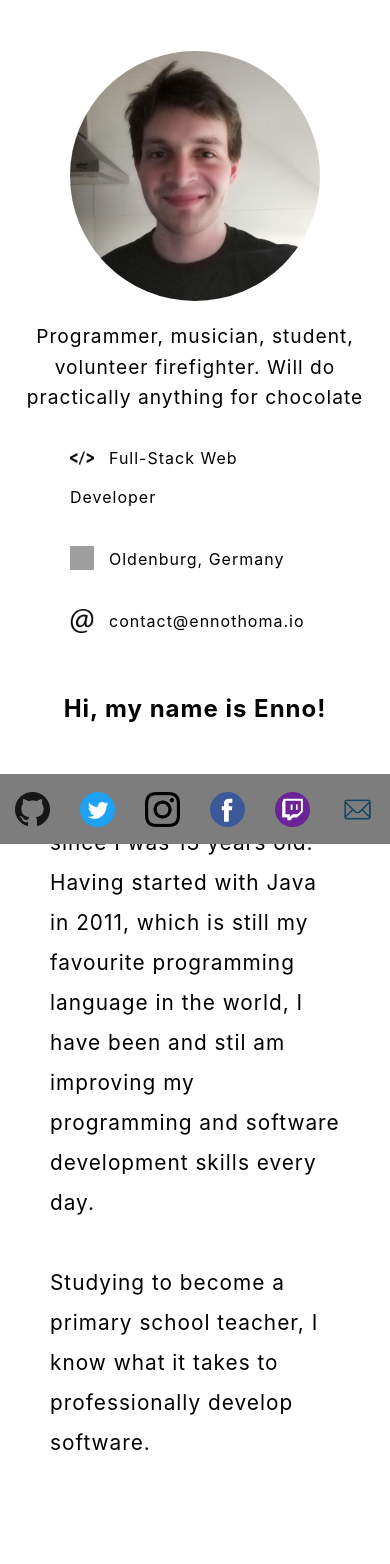
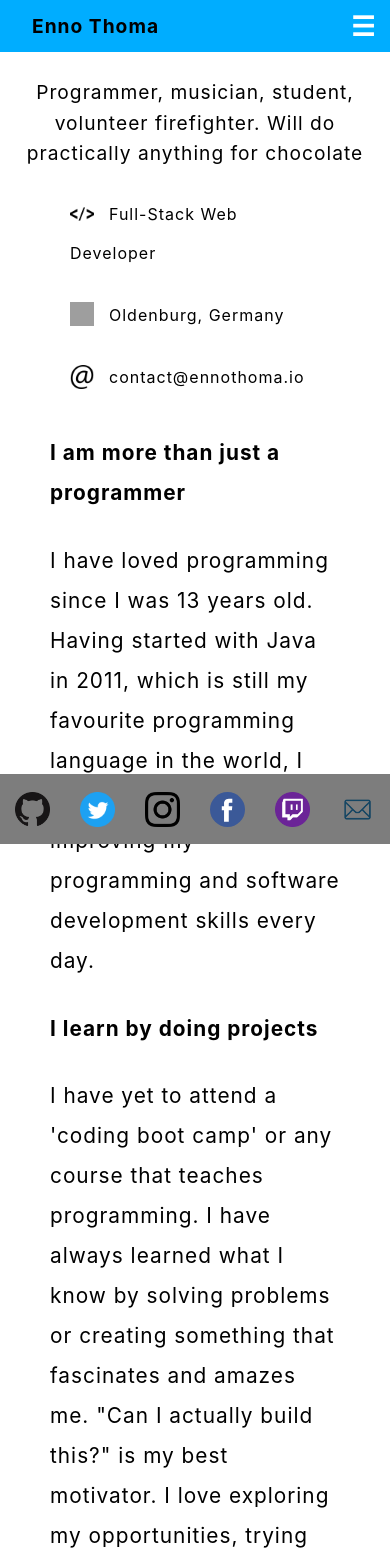
Before and after one commit to ennoente/Website, a React (Create React App) app: page / in a window 390 px wide. Shown: the top 1564 px of the page. Built offline with nearby package versions, Linux system fonts and the light colour scheme; grey boxes are pictures that could not be loaded.

Commit message:
Enhance website's responsivness. On 'mobile' mode, the navigation bar changes to a hamburger menu (with the same <a> tags and HREFs). See README.md for more details.

```diff
--- a/public/index.html
+++ b/public/index.html
@@ -3,7 +3,7 @@
   <head>
     <meta charset="utf-8" />
 
-    <link rel="shortcut icon" type="image/png" href="../src/img/Thoma%20Profilbild.png"/>
+    <link rel="shortcut icon" type="image/png" href="%PUBLIC_URL%/favicon.png"/>
 
     <meta
       name="viewport"
--- a/src/App.js
+++ b/src/App.js
@@ -2,6 +2,7 @@ import React, { Component } from 'react';
 import './App.css';
 
 import NavigationBar from './NavigationBar/NavigationBar';
+import HamburgerBar from './NavigationBar/HamburgerBar';
 import Content from './Content/Content';
 import SocialMediaBar from './SocialMediaBar/SocialMediaBar';
 
@@ -10,6 +11,8 @@ class App extends Component {
     return (
       <div className="App">
           <NavigationBar />
+
+          <HamburgerBar />
 
           <Content />
 
--- a/src/Content/Content.css
+++ b/src/Content/Content.css
@@ -1,18 +1,18 @@
 .content_container {
     max-width: 992px;
-    height: 800px;
 
-    padding: 1px 0 0 0;
     margin: 50px auto 0;
+
+    padding: 1px 0 96px;
+
+    overflow: auto;
 }
-
-
-
 
 @media screen and (max-width: 1024px) {
     .content_container {
         margin-left: 96px;
         margin-right: 96px;
+        height: auto;
     }
 }
 
@@ -22,15 +22,15 @@
         display: none;
     }
 
+    .hamburger_bar_in {
+        display: block;
+    }
+
     .content_container {
         margin-left: 25px;
         margin-right: 25px;
+        margin-top: 0;
+
+        height: auto;
     }
 }
-
-
-@media screen and (max-width: 768px) {
-    .main_article {
-        margin-bottom: 100px;
-    }
-}
--- a/src/Content/Content.js
+++ b/src/Content/Content.js
@@ -3,6 +3,8 @@ import './Content.css';
 
 import Profile from "../Profile/Profile";
 import MainArticle from '../MainArticle/MainArticle';
+
+import HamburgerBar from '../NavigationBar/HamburgerBar';
 
 const content = props => (
     <div className="content_container" >
--- a/src/MainArticle/MainArticle.css
+++ b/src/MainArticle/MainArticle.css
@@ -1,28 +1,29 @@
 .main_article {
     width: 65%;
+    height: auto;
     float: right;
     text-align: center;
-}
 
-.main_article h1 {
-    margin-top: 0;
+    margin: 0;
+    padding: 0;
 }
 
 .main_article p {
+    margin-top: -1.5rem;
+
     font-weight: normal;
     text-align: left;
     font-size: 1.5rem;
     line-height: 40px;
 }
 
-@media (max-width: 768px) {
+@media (max-width: 992px) {
 
     .main_article {
         width: auto;
+        height: 100%;
 
-        margin-left: 25px;
-        margin-right: 25px;
-        margin-top: 35px;
+        margin: 35px 25px 100px;
     }
 
     .main_article p {
--- a/src/MainArticle/MainArticle.js
+++ b/src/MainArticle/MainArticle.js
@@ -3,19 +3,29 @@ import './MainArticle.css';
 
 const mainArticle = props => (
     <div className="main_article">
-        <h2>Hi, my name is Enno!</h2>
 
-        <p><br/>
+        <p>
+            <h4>I am more than just a programmer</h4>
+
             I have loved programming since I was 13 years old.
             Having started with Java in 2011, which is still my favourite
-            programming language in the world, I have been and stil am
+            programming language in the world, I have been and still am
             improving my programming and software development skills every
             day.
 
-            <br/> <br/>
+            <h4>I learn by doing projects</h4>
 
-            Studying to become a primary school teacher, I know what it takes
-            to professionally develop software.
+            I have yet to attend a 'coding boot camp' or any course that teaches
+            programming. I have always learned what I know by solving problems or creating
+            something that fascinates and amazes me. "Can I actually build this?"
+            is my best motivator. I love exploring my opportunities, trying out new technologies
+            and creating software that other people can use and enjoy.
+
+            <h4>I am a team player</h4>
+
+            Studying to become a primary school teacher, I love teaming
+            up and solving problems together. I don't need to be a computer
+            scientist to know what it takes to professionally develop software.
 
         </p>
     </div>
--- /dev/null
+++ b/src/NavigationBar/HamburgerBar.css
@@ -0,0 +1,87 @@
+.hamburger_bar_in {
+    display: none;
+
+    width: 100%;
+    height: 56px;
+
+    overflow: hidden;
+
+    vertical-align: middle;
+    transition: height 0.15s ease-out;
+
+}
+
+.hamburger_bar_out {
+    height: 286px;
+    transition: height 0.15s ease-in;
+
+}
+
+
+.hamburger_bar_in li, .hamburger_bar_out li {
+    width: 100%;
+    height: 100%;
+    font-size: 1.2rem;
+
+    line-height: 52px;
+
+    text-align: left;
+    text-indent: 32px;
+}
+
+
+.hamburger_bar_in li:first-child, .hamburger_bar_out li:first-child {
+    background-color: rgba(0, 173, 255, 1);
+}
+
+
+.hamburger_bar_in ul, .hamburger_bar_out ul {
+    list-style: none;
+    margin: 0;
+    padding: 0;
+}
+
+.hamburger_bar_in li a , .hamburger_bar_out li a {
+    width: auto;
+    text-decoration: none;
+    color: black;
+}
+
+.hamburger_toggle {
+    background: none;
+    position: absolute;
+    top: 0;
+    right: 0;
+    line-height: 45px;
+    padding: 5px 15px 0 15px;
+
+    color: white;
+    border: 0;
+    font-size: 1.4em;
+    font-weight: bold;
+    cursor: pointer;
+    outline: none;
+}
+
+.crossToggle {
+    background: none;
+    position: absolute;
+    top: 0;
+    right: 0;
+    padding: 7px 15px 0 15px;
+    color: white;
+    border: 0;
+    font-size: 3em;
+    line-height: 65px;
+    font-weight: bold;
+    cursor: pointer;
+    outline: none;
+    z-index: 10000000000000;
+}
+
+.hamburger_toggle_img {
+    opacity: 0.5;
+
+    width: 24px;
+    height: 24px;
+}
--- /dev/null
+++ b/src/NavigationBar/HamburgerBar.js
@@ -0,0 +1,58 @@
+import React, { Component } from 'react';
+import './HamburgerBar.css';
+
+class HamburgerBar extends Component {
+
+    constructor(props) {
+        super(props);
+
+        this.state = {
+            hamburgerBarState: "hamburger_bar_in",
+            hamburgerButtonState: "hamburger_toggle",
+            hamburgerButtonText: String.fromCharCode('9776')
+        }
+    }
+
+    render() {
+        return(
+            <nav className={this.state.hamburgerBarState}>
+                <ul>
+                    <li>
+                        Enno Thoma
+                        <button className={this.state.hamburgerButtonState} onClick={this.toggleHandler}>{this.state.hamburgerButtonText}</button>
+                    </li>
+                    <li>
+                        <a href="/">My Story</a>
+                    </li>
+                    <li>
+                        <a href="/">Software</a>
+                    </li>
+                    <li>
+                        <a href="/">Technology Stack</a>
+                    </li>
+                    <li>
+                        <a href="/">Contact</a>
+                    </li>
+                </ul>
+            </nav>
+        )
+    }
+
+    toggleHandler = () => {
+        if (this.state.hamburgerBarState === "hamburger_bar_in") {
+            this.setState({
+                hamburgerBarState: "hamburger_bar_out",
+                hamburgerButtonState: "crossToggle",
+                hamburgerButtonText: String.fromCharCode('735')
+            });
+        } else {
+            this.setState({
+                hamburgerBarState: "hamburger_bar_in",
+                hamburgerButtonState: "hamburger_toggle",
+                hamburgerButtonText: String.fromCharCode('9776')
+            });
+        }
+    }
+}
+
+export default HamburgerBar;
--- a/src/NavigationBar/NavigationBar.css
+++ b/src/NavigationBar/NavigationBar.css
@@ -4,7 +4,7 @@
     width: 100%;
     height: 56px;
 
-    background-color: rgba(0, 173, 255, 1) !important;
+    background-color: rgba(0, 173, 255, 1);
 }
 
 .navigation_bar {
--- a/src/NavigationBar/NavigationBar.js
+++ b/src/NavigationBar/NavigationBar.js
@@ -11,13 +11,12 @@ const navigationBar = props => (
                     <li><a href="/">Software</a></li>
                     <li><a href="/">Technology Stack</a></li>
 
-                    <div className="spacer" />
+                    <div className="spacer"/>
 
                     <li><a href="/">Contact</a></li>
                 </ul>
             </div>
         </nav>
-
     </header>
 );
 
--- a/src/Profile/Profile.css
+++ b/src/Profile/Profile.css
@@ -24,7 +24,7 @@
 }
 
 
-@media (max-width: 768px) {
+@media (max-width: 992px) {
     .profile {
         width: 100%;
     }
--- a/src/ProfilePic/ProfilePic.css
+++ b/src/ProfilePic/ProfilePic.css
@@ -11,9 +11,13 @@
 }
 
 
-@media (max-width: 768px) {
+@media (max-width: 992px) {
     .pic {
+        /*
         margin-left: auto;
         margin-right: auto;
+
+        */
+        display: none;
     }
 }
```
Also changed, not shown: public/favicon.png (added), 1 other file (tests, documents, lock files or other folders).
